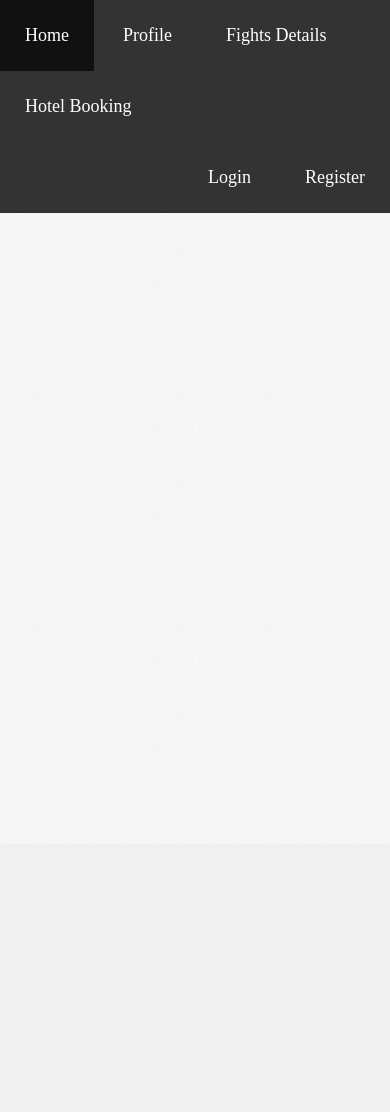
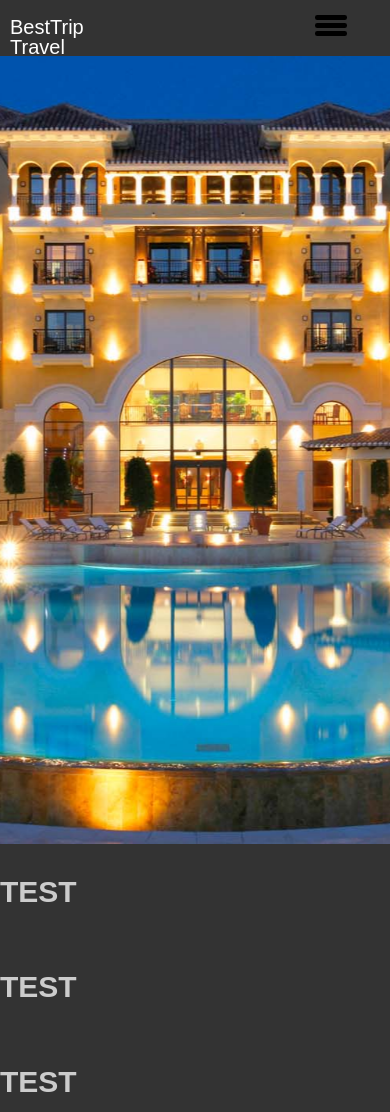
Before and after one commit to EvanFung/GUI, a plain HTML site: page index.html in a window 390 px wide. Shown: the top 1112 px of the page. Before the commit the page ends 844 px from the top, so only its background shows below. Drawn offline with nearby package versions, Linux system fonts and the light colour scheme; files whose address does not match are found by name.

Commit message:
update 一堆野

```diff
--- /dev/null
+++ b/css/index.css
@@ -0,0 +1,325 @@
+[data-navicon="button"] {
+  display: inline-block;
+  margin: 0 1em;
+  border: none;
+  background: none;
+  cursor: pointer;
+  -webkit-user-select: none;
+     -moz-user-select: none;
+      -ms-user-select: none;
+          user-select: none;
+}
+[data-navicon="button"] > * {
+  display: block;
+}
+[data-navicon="button"]:focus {
+  outline: none;
+}
+
+.navicon {
+  padding: 1rem 0.5rem;
+  -webkit-transition: 0.3s;
+          transition: 0.3s;
+}
+
+.navicon__lines {
+  display: inline-block;
+  width: 2rem;
+  height: 0.28571rem;
+  background: black;
+  border-radius: 0.14286rem;
+  -webkit-transition: 0.3s;
+          transition: 0.3s;
+  position: relative;
+}
+.navicon__lines:before, .navicon__lines:after {
+  display: inline-block;
+  width: 2rem;
+  height: 0.28571rem;
+  background: black;
+  border-radius: 0.14286rem;
+  -webkit-transition: 0.3s;
+          transition: 0.3s;
+  position: absolute;
+  left: 0;
+  content: '';
+  -webkit-transform-origin: 0.14286rem center;
+      -ms-transform-origin: 0.14286rem center;
+          transform-origin: 0.14286rem center;
+}
+.navicon__lines:before {
+  top: 0.5rem;
+}
+.navicon__lines:after {
+  top: -0.5rem;
+}
+.is--closed .navicon__lines {
+  -webkit-transform: scale3d(0.8, 0.8, 0.8);
+          transform: scale3d(0.8, 0.8, 0.8);
+}
+
+.navicon-x.is--closed .navicon__lines {
+  background: transparent;
+}
+.navicon-x.is--closed .navicon__lines:before, .navicon-x.is--closed .navicon__lines:after {
+  -webkit-transform-origin: 50% 50%;
+      -ms-transform-origin: 50% 50%;
+          transform-origin: 50% 50%;
+  top: 0;
+  width: 2rem;
+}
+.navicon-x.is--closed .navicon__lines:before {
+  -webkit-transform: rotate3d(0, 0, 1, 45deg);
+          transform: rotate3d(0, 0, 1, 45deg);
+}
+.navicon-x.is--closed .navicon__lines:after {
+  -webkit-transform: rotate3d(0, 0, 1, -45deg);
+          transform: rotate3d(0, 0, 1, -45deg);
+}
+
+*:before, *:after {
+  box-sizing: inherit;
+}
+
+html {
+  box-sizing: border-box;
+}
+html.pinned {
+  overflow: hidden;
+}
+
+html,
+body {
+  margin: 0;
+  padding: 0;
+  height: 100%;
+}
+
+a {
+  text-decoration: none;
+}
+
+h1 {
+  margin-top: 0;
+  padding-top: 21px;
+  font-family: "Oswald", sans-serif;
+  font-size: 30px;
+  line-height: 1.8;
+  text-transform: uppercase;
+}
+
+p {
+  margin-bottom: 0;
+  padding-bottom: 20px;
+  font-size: 17px;
+  line-height: 2;
+}
+
+body {
+  font-family: "Oswald", sans-serif;
+  font-weight: 300;
+  font-smoothing: antialiased;
+}
+body:before {
+  content: "";
+  display: block;
+  width: 100%;
+  height: 100%;
+  position: fixed;
+  -webkit-transform: translateZ(0);
+          transform: translateZ(0);
+  z-index: -1;
+  background: url("../img/wallpaper.jpg") no-repeat center center fixed;
+  background-size: cover;
+}
+
+.banner .grid {
+  padding: 0;
+  margin: 0 auto;
+  padding: 0 0%;
+    margin-right: 10px;
+}
+@media only screen and (min-width: 766px) {
+  .banner .grid {
+    display: -webkit-box;
+    display: -webkit-flex;
+    display: -ms-flexbox;
+    display: flex;
+    -webkit-box-align: center;
+    -webkit-align-items: center;
+        -ms-flex-align: center;
+            align-items: center;
+  }
+}
+
+.banner {
+  height: 100%;
+  position: absolute;
+  top: 0;
+  max-height: 56px;
+  width: 100%;
+  overflow: hidden;
+  z-index: 999;
+  -webkit-transition: all 0.3s;
+          transition: all 0.3s;
+  font-family: "Oswald", sans-serif;
+  background: #333;
+}
+@media only screen and (min-width: 766px) {
+  .banner {
+    height: auto;
+  }
+}
+.banner.is-open {
+  max-height: 100%;
+  position: fixed;
+  top: 0;
+  overflow: scroll;
+  background: rgba(255, 255, 255, 0.93);
+  opacity: 1;
+}
+
+.hero {
+  display: table;
+  width: 100%;
+  height: 100%;
+  position: relative;
+  text-align: center;
+  min-height: 100vh;
+  font-family: "Oswald", sans-serif;
+  letter-spacing: 2px;
+}
+
+
+.hero__title {
+  display: table-cell;
+  height: 100%;
+  margin: 0;
+  padding: 0;
+  vertical-align: middle;
+  width: 100%;
+  font-size: 50px;
+  line-height: 1.3;
+}
+@media only screen and (min-width: 766px) {
+  .hero__title {
+    display: block;
+    height: auto;
+    width: auto;
+  }
+}
+
+
+.logo {
+    display: block;
+    -webkit-box-flex: 1;
+    -webkit-flex: 1;
+    -ms-flex: 1;
+    flex: 1;
+    margin-top: 0;
+    width: 50px;
+    font-size: 20px;
+    line-height: 1;
+    color: white;
+    margin-left: 10px;
+}
+@media only screen and (max-width: 766px) {
+  .logo {
+    margin-top: 17px;
+  }
+}
+
+@media only screen and (max-width: 766px) {
+  nav {
+    width: 100%;
+  }
+}
+nav a {
+  color: #000;
+  font-size: 32px;
+  text-transform: uppercase;
+}
+@media only screen and (min-width: 766px) {
+  nav a {
+    font-size: 12px;
+    color: white
+  }
+}
+
+.nav__list {
+  list-style: none;
+  padding-left: 0;
+}
+
+.nav__list-item {
+  line-height: 1.5;
+}
+@media only screen and (min-width: 766px) {
+  .nav__list-item {
+    display: inline-block;
+    margin-left: 35px;
+  }
+}
+
+.icon-menu {
+  cursor: pointer;
+  position: absolute;
+  top: 0;
+  right: 22px;
+}
+@media only screen and (min-width: 766px) {
+  .icon-menu {
+    display: none;
+  }
+}
+
+.grid {
+    margin-bottom: -20px;
+}
+
+.section {
+  background: #333;
+  color: #CCC;
+}
+
+.is-sticky {
+  position: fixed;
+  top: 0;
+  background: rgba(255, 255, 255, 0.93);
+  opacity: 1;
+}
+
+.is-sticky .logo{
+    color: black;
+}
+
+.is-sticky .nav__list-item a{
+    color: black;
+}
+
+
+@-webkit-keyframes scroll {
+  0% {
+    opacity: 1;
+    -webkit-transform: translateY(0);
+            transform: translateY(0);
+  }
+  100% {
+    opacity: 0;
+    -webkit-transform: translateY(14px);
+            transform: translateY(14px);
+  }
+}
+
+@keyframes scroll {
+  0% {
+    opacity: 1;
+    -webkit-transform: translateY(0);
+            transform: translateY(0);
+  }
+  100% {
+    opacity: 0;
+    -webkit-transform: translateY(14px);
+            transform: translateY(14px);
+  }
+}
--- a/index.html
+++ b/index.html
@@ -1,79 +1,77 @@
 <!DOCTYPE html>
-<html lang="en">
+<html>
 <head>
     <meta charset="UTF-8">
-    <title></title>
-	<link rel="stylesheet" type="text/css" href="css/style.css"/>
+    <title>BestTrip Travel Agency</title>
+    <link rel="stylesheet" type="text/css" href="css/index.css"/>
 	<link rel="stylesheet" type="text/css" href="css/login.css"/>
 	<link rel="stylesheet" type="text/css" href="css/register.css"/>
-	<script type="text/javascript" src="jslib/jquery-1.11.3.js"></script>
-	<script type="text/javascript" src="jslib/jquery-1.9.1.min.js"></script>
-	<script type="text/javascript" charset="utf-8" src="jslib/jquery.leanModal.min.js"></script>
-	<script type="text/javascript" src="js/login.js"></script>
-	<script type="text/javascript" src="js/register.js"></script>
 </head>
-<style>
-    .nav-bar {
-        top: 0;
-        left: 0;
-        width: 100%;
-        position: fixed;
-        background: #333;
-    }
 
-    .nav-ul {
-        list-style: none;
-        margin: 0;
-        padding: 0;
-    }
+<header class="banner" role="banner">
+    <div class="grid">
+        <a href="#hero" class="logo scrollto" rel="bookmark">BestTrip Travel</a>
 
-    .nav-ul li {
-        display: inline-block;
-        padding: 25px;
-        text-align: center;
-        font-size: 18px;
-        padding-left: 25px;
-        padding-right: 25px;
+        <button type="button" role="button" aria-label="Toggle Navigation" data-navicon="button"
+                class="icon-menu navicon navicon-x">
+            <span class="navicon__lines"></span>
+        </button>
 
-    }
+        <nav role="navigation">
+            <ul class="nav__list">
+                <li class="nav__list-item">
+                    <a href="#">Profile</a>
+                </li>
+                <li class="nav__list-item">
+                    <a href="#">Fights Details</a>
+                </li>
+                <li class="nav__list-item">
+                    <a href="#">Hotel Booking</a>
+                </li>
+                <li class="nav__list-item" id="nav_login">
+                    <a href="#loginWindow" id="login">Login</a>
+                </li>
+                <li class="nav__list-item" id="nav_register">
+                    <a href="#registerWindow" id="register">Register</a>
+                </li>
+				<li class="nav__list-item" style="display:none;" id="nav_logout">
+					<a id="logout">Logout</a>
+				</li>
+            </ul>
+        </nav>
+    </div>
+</header>
 
-    .nav-ul li:hover {
-        background: #111;
-    }
+<div class="hero" id="hero">
+    <h1 class="hero__title"></h1>
+</div>
 
-    .nav-ul a {
-        text-decoration: none;
-        color: white;
+<main class="section" id="fillinfo" role="main">
+    <div class="grid">
+        <h1>Test</h1>
 
-    }
+        <h1>Test</h1>
 
-    .nav-bar-right-side {
-        float: right;
-        list-style-type: none;
-    }
+        <h1>Test</h1>
 
-    .head {
-        background-color: #4CAF50;
-    }
+        <h1>Test</h1>
 
+        <h1>Test</h1>
 
-</style>
-<body>
-    <div class="nav-bar">
-        <ul class="nav-ul">
-            <li class="head"><a href="">Home</a></li>
-            <li><a href="">Profile</a></li>
-            <li><a href="">Fights Details</a></li>
-            <li><a href="">Hotel Booking</a></li>
-            <ul class="nav-bar-right-side">
-                <li id="nav_login"><a href="#loginWindow" id="login">Login</a></li>
-                <li id="nav_register"><a href="#registerWindow" id="register">Register</a></li>
-				<li style="display:none;" id="nav_logout"><a id="logout">Logout</a></li>
-            </ul>
-        </ul>
+        <h1>Test</h1>
+
+        <h1>Test</h1>
+
+        <h1>Test</h1>
+
+        <h1>Test</h1>
+
+        <h1>Test</h1>
     </div>
+</main>
 <div id="loginWindow" style="display:none;">
     <h1>User Login</h1>
+
     <div id="wrongMessage" style="display:none;">Incorrect username or password!</div>
     <div id="space"><br/></div>
     <label for="username">Username:</label>
@@ -86,6 +84,7 @@
         <input type="submit" id='btn_login' class="btn-blu hidemodal" value="Login" tabindex="3">
     </div>
 </div>
+
 <div id="registerWindow" style="display:none;">
     <h1>Member Register</h1>
     <table border="0">
@@ -130,8 +129,16 @@
         <input type="submit" id='btn_register' class="btn-blu hidemodal" value="Create Account" tabindex="5">
     </div>
 </div>
+
 <div id="welcome" style="display:none;">
     <div id="welcomeMessage"></div>
 </div>
+
 </body>
+<script src='jslib/jquery-2.1.4.js'></script>
+<script type="text/javascript" src="jslib/jquery-1.9.1.min.js"></script>
+<script type="text/javascript" charset="utf-8" src="jslib/jquery.leanModal.min.js"></script>
+<script type="text/javascript" src="js/login.js"></script>
+<script type="text/javascript" src="js/register.js"></script>
+<script type="text/javascript" src="js/index.js"></script>
 </html>
--- /dev/null
+++ b/js/index.js
@@ -0,0 +1,70 @@
+// Config
+// =================================================
+
+var $root          = $('html'),
+    $nav_header    = $('.banner'),
+    $navicon       = $('[data-navicon="button"]'),
+    header_height  = $('.banner').height(),
+    hero_height    = $('.hero').height(),
+    offset_val     = hero_height - header_height,
+    eventType      = ((document.ontouchstart !== null) ? 'click' : 'touchstart');
+
+
+// Methods
+// =================================================
+
+function navSlide() {
+  var scroll_top = $(window).scrollTop();
+
+  if (scroll_top >= offset_val) {
+    $nav_header.addClass('is-sticky');
+  } else {
+    $nav_header.removeClass('is-sticky');
+  }
+}
+
+function menuToggle() {
+  if($nav_header.hasClass('is-open')) {
+    $root.removeClass('pinned');
+    $nav_header.removeClass('is-open');
+    $navicon.removeClass('is--closed');
+  } else {
+    $root.addClass('pinned');
+    $nav_header.addClass('is-open');
+    $navicon.addClass('is--closed')
+  }
+}
+
+function openNav() {
+  if ($nav_header.hasClass('is-open')) {
+    $nav_header.removeClass('is-open');
+    $root.removeClass('pinned');
+    $navicon.removeClass('is--closed');
+  }
+}
+
+function anchorScroll(event) {
+  var id     = $(this).attr('href'),
+      offset = header_height,
+      target = $(id).offset().top - offset;
+
+  $('html, body').animate({
+    scrollTop: target
+  }, 500);
+
+  event.preventDefault();
+}
+
+
+// Handlers
+// =================================================
+
+$('.scrollto').on(eventType, function() {
+  anchorScroll.call(this, event);
+});
+
+$navicon.on(eventType, menuToggle);
+
+$('.banner a').on(eventType, openNav);
+
+$(window).scroll(navSlide);
--- a/js/login.js
+++ b/js/login.js
@@ -13,7 +13,7 @@ $(document).ready(function(){
 				$.each(data, function(key, value) {
 					if(key=="clients"){
 						for(i=0; i<value.length; i++){
-							if(username == value[i].username && password == value[i].password){
+							if(username == value[i].Email && password == value[i].password){
 								error = false;
 								name = value[i].FName+" "+value[i].LName;
 							}
```
Also changed, not shown: ajax/db.json (+8 -15 lines), flights.html (+24 -6 lines), css/flights.css (line endings or trailing spaces), img/wallpaper.jpg (added). Lines whose indentation alone changed are shown as unchanged.
